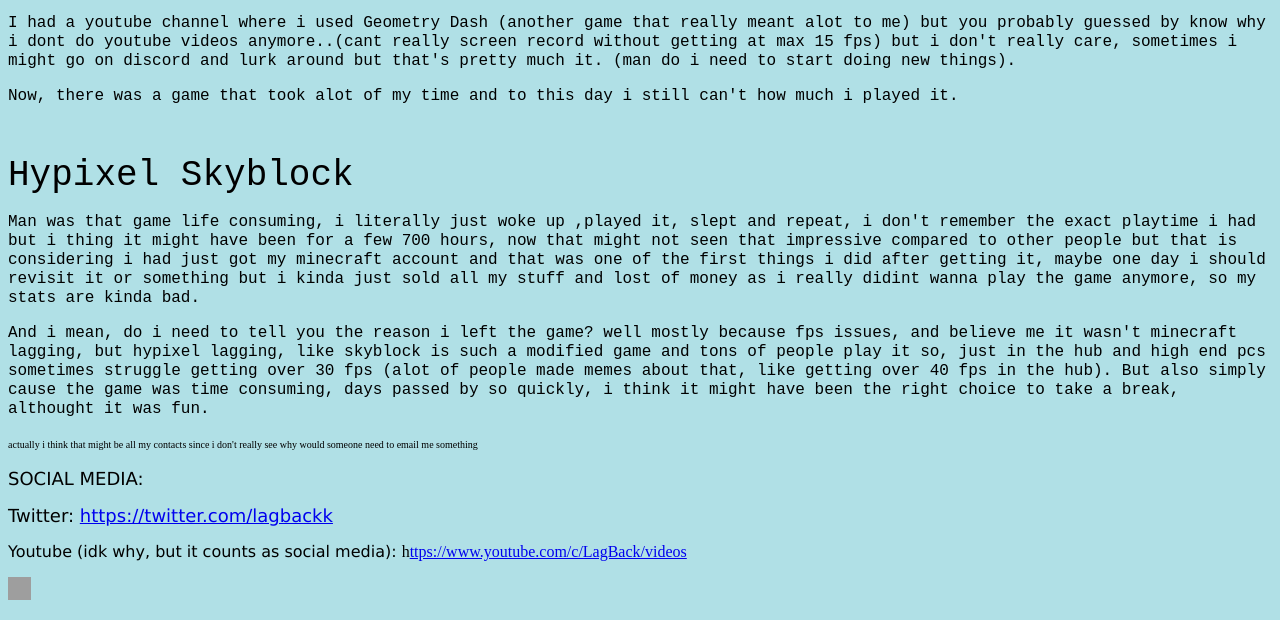
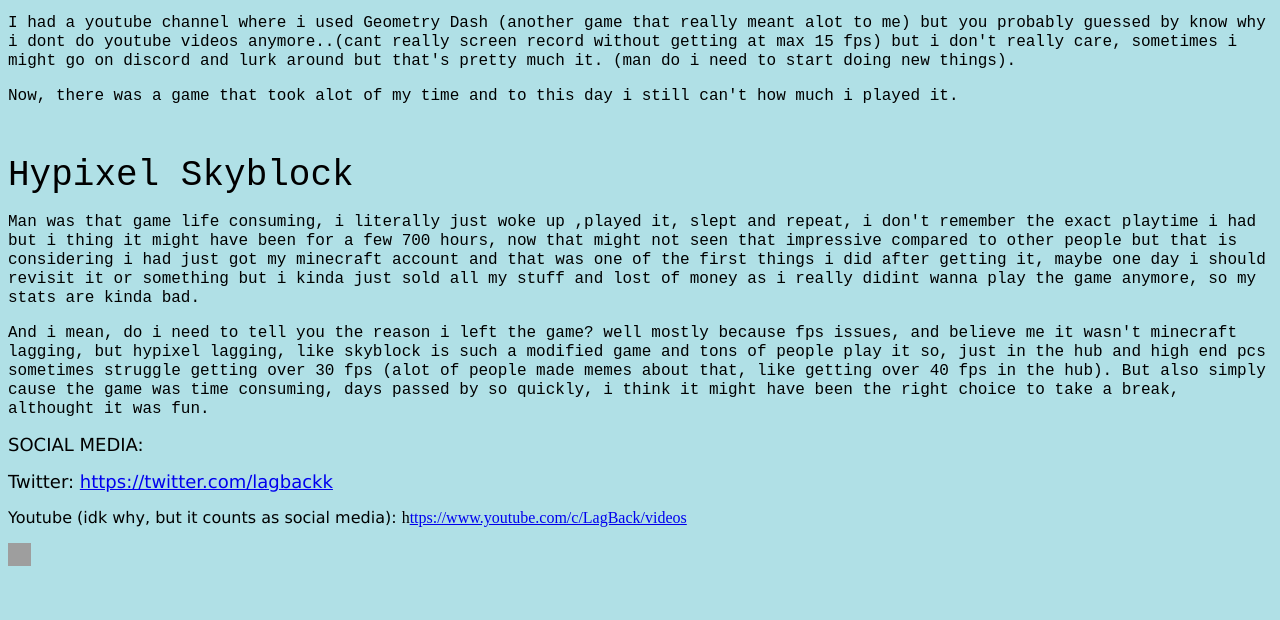
Before and after one commit to LagBack/lagback.github.io, a plain HTML site: page index.html in a window 1280 px wide. Shown: the part 619-1239 px from the top of the page. After the commit the page ends 1205 px from the top, so only its background shows below. Drawn offline with Linux system fonts and the light colour scheme; grey boxes are pictures that could not be loaded.

Commit message:
Update index.html

```diff
--- a/index.html
+++ b/index.html
@@ -39,8 +39,6 @@
 
 <p><font face="courier new, courier, monospace">And i mean, do i need to tell you the reason i left the game? well mostly because fps issues, and believe me it wasn&#39;t minecraft lagging, but hypixel lagging, like skyblock is such a modified game and tons of people play it so, just in the hub and high end pcs sometimes struggle getting over 30 fps (alot of people made memes about that, like getting over 40 fps in the hub). But also simply cause the game was time consuming, days passed by so quickly, i think it might have been the right choice to take a break, althought it was fun.</font></p>
 
-<p><span style="font-size: 10px;">actually i think that might be all my contacts since i don&#39;t really see why would someone need to email me something</span></p>
-
 <p><span style="font-size: 10px;"><span style="font-family:lucida sans unicode,lucida grande,sans-serif;"><span style="font-size:18px;">SOCIAL MEDIA:</span></span></span></p>
 
 <p><span style="font-size: 10px;"><span style="font-family:lucida sans unicode,lucida grande,sans-serif;"><span style="font-size:18px;">Twitter:&nbsp;<a href="https://twitter.com/lagbackk">https://twitter.com/lagbackk</a></span></span></span></p>
```
